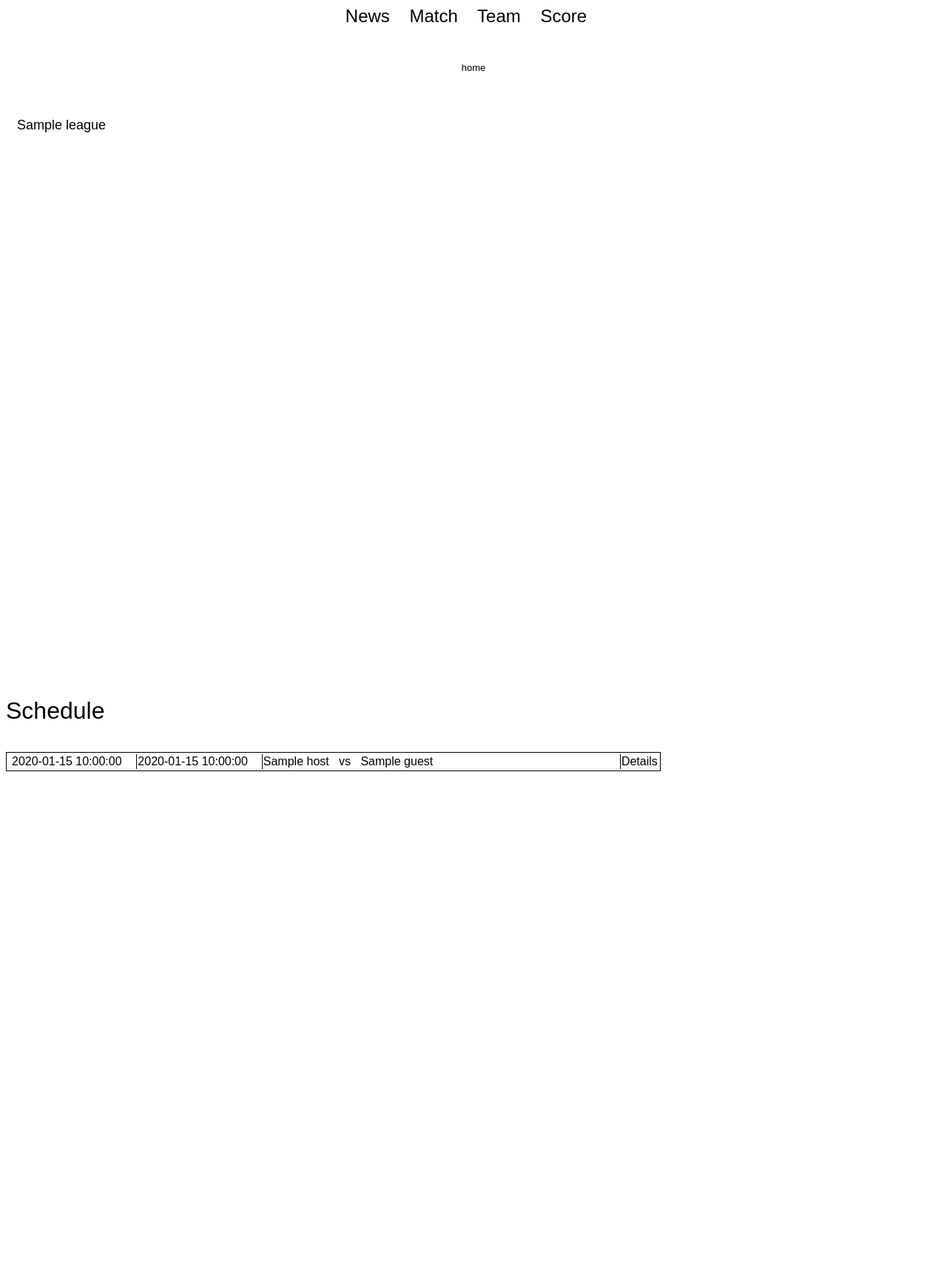
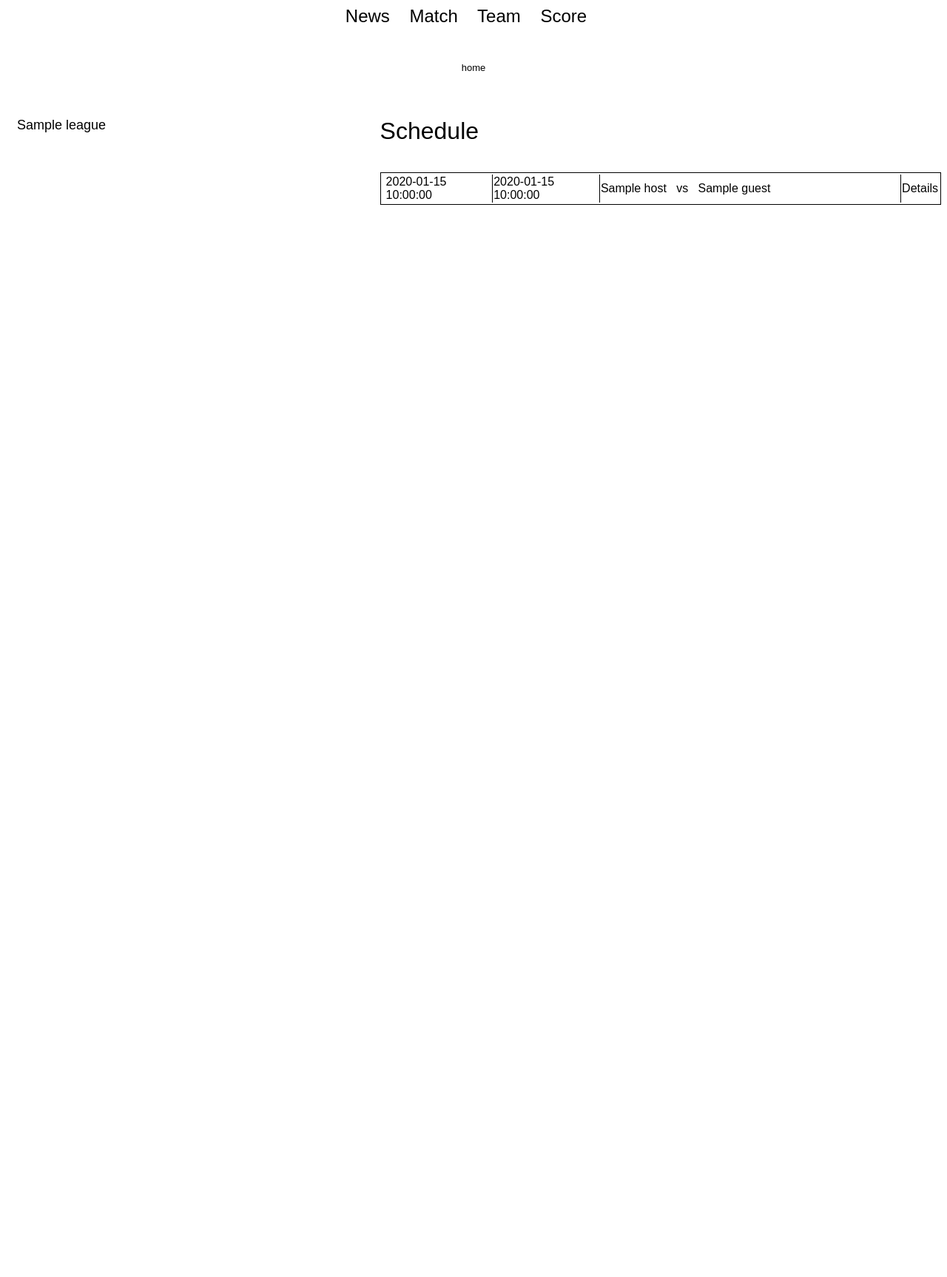
Before and after one commit to lawy623/db_proj, a Flask app: template templates/home_match.html in a window 1280 px wide. Shown: the whole page at 74% size. After the commit the page ends 277 px from the top, so only its background shows below. Run offline with Flask 2, Linux system fonts and the light colour scheme; the template is opened without the code that fills it: most values are stand-ins (such as "Sample title", 1, 10 or a date in 2020); parts of the project's set-up code (start-up, migrations or seed data) failed here and were passed over.

Commit message:
home match

```diff
--- a/templates/home_match.html
+++ b/templates/home_match.html
@@ -41,7 +41,7 @@
             {% endfor %}
         </div>
 
-        <div id="Matches" style="width:70%;height:100%;float:left;"><font size="2pt">
+        <div id="Matches" style="width:60%;height:100%;float:left;"><font size="2pt">
             <h> <font size="6pt"> Schedule </h><br><br>
             {% for m in matches %}
                 <table>
```
